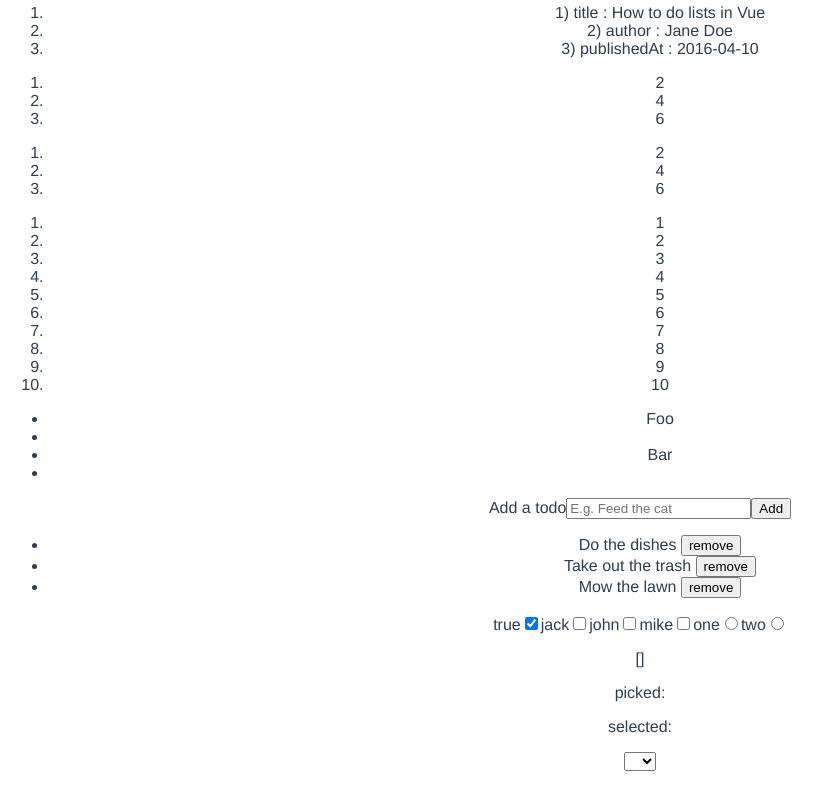
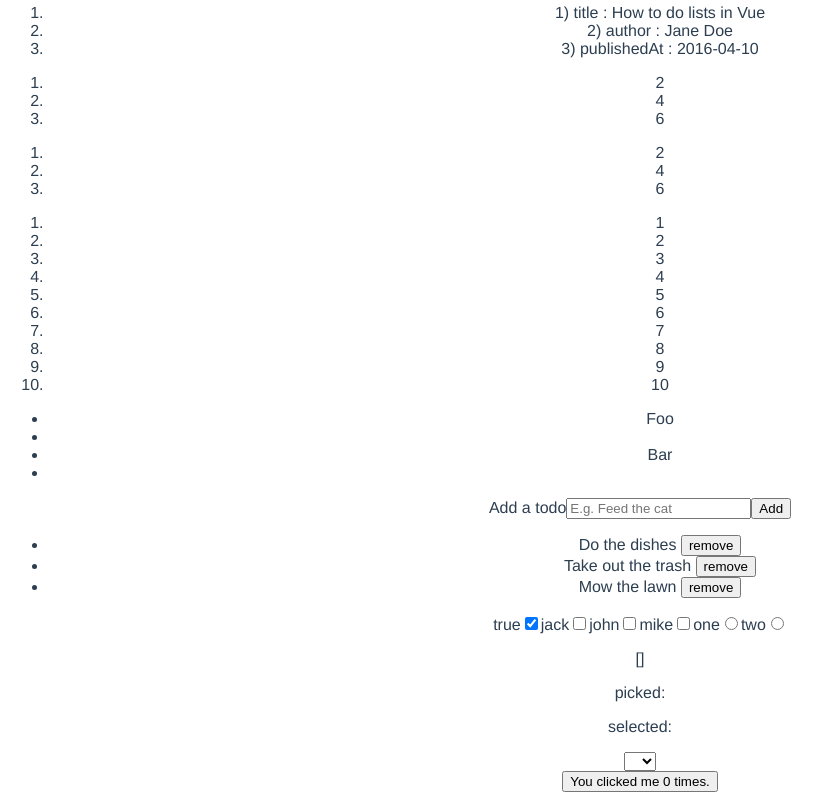
Before and after one commit to hayhyang/vue2-tutorial, a Vue app: page / in a window 1280 px wide. Shown: the part 975-1775 px from the top of the page, without its empty margins (0-832 px from the left). Before the commit the page ends 1754 px from the top, so only its background shows below. Built offline with nearby package versions, Linux system fonts and the light colour scheme.

Commit message:
feat: button counter

```diff
--- a/src/App.vue
+++ b/src/App.vue
@@ -50,6 +50,7 @@
     <ListRendering />
     <todo-list />
     <check-box />
+    <button-counter />
   </div>
 
 
@@ -63,10 +64,12 @@
 import ListRendering from "@/components/ListRendering.vue";
 import TodoList from "@/components/TodoList.vue";
 import CheckBox from "@/components/CheckBox.vue";
+import ButtonCounter from "@/components/ButtonCounter.vue";
 
 export default {
   name: 'App',
   components: {
+    ButtonCounter,
     CheckBox,
     TodoList,
     ListRendering,
--- /dev/null
+++ b/src/components/ButtonCounter.vue
@@ -0,0 +1,28 @@
+<template>
+  <button v-on:click="clickHandler">You clicked me {{count}} times.</button>
+</template>
+
+<script>
+export default {
+  name: 'ButtonCounter',
+  component: {},
+  data () {
+    return {
+      count: 0
+    }
+  },
+  setup () {},
+  created () {},
+  mounted () {},
+  unmounted () {},
+  methods: {
+    clickHandler() {
+      this.count++
+    }
+  }
+}
+</script>
+
+<style>
+
+</style>
```
